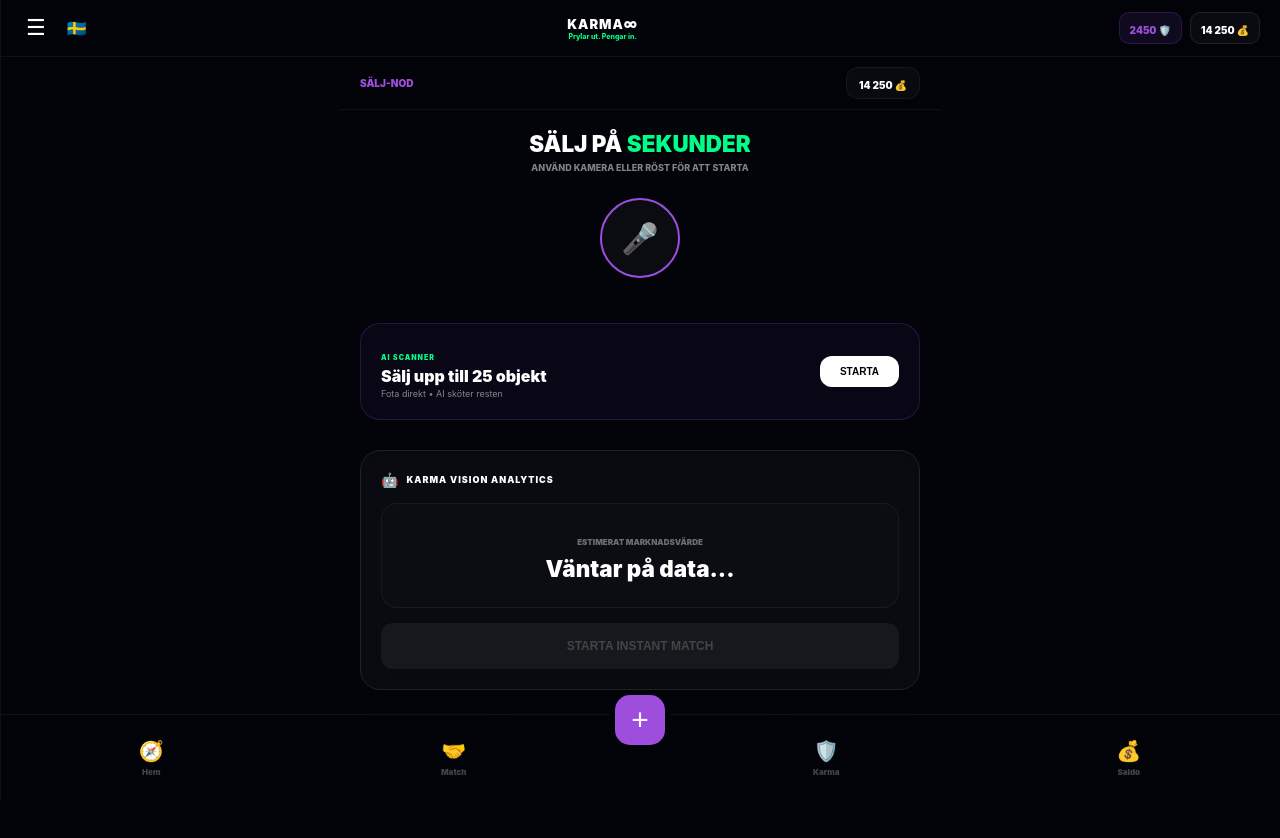
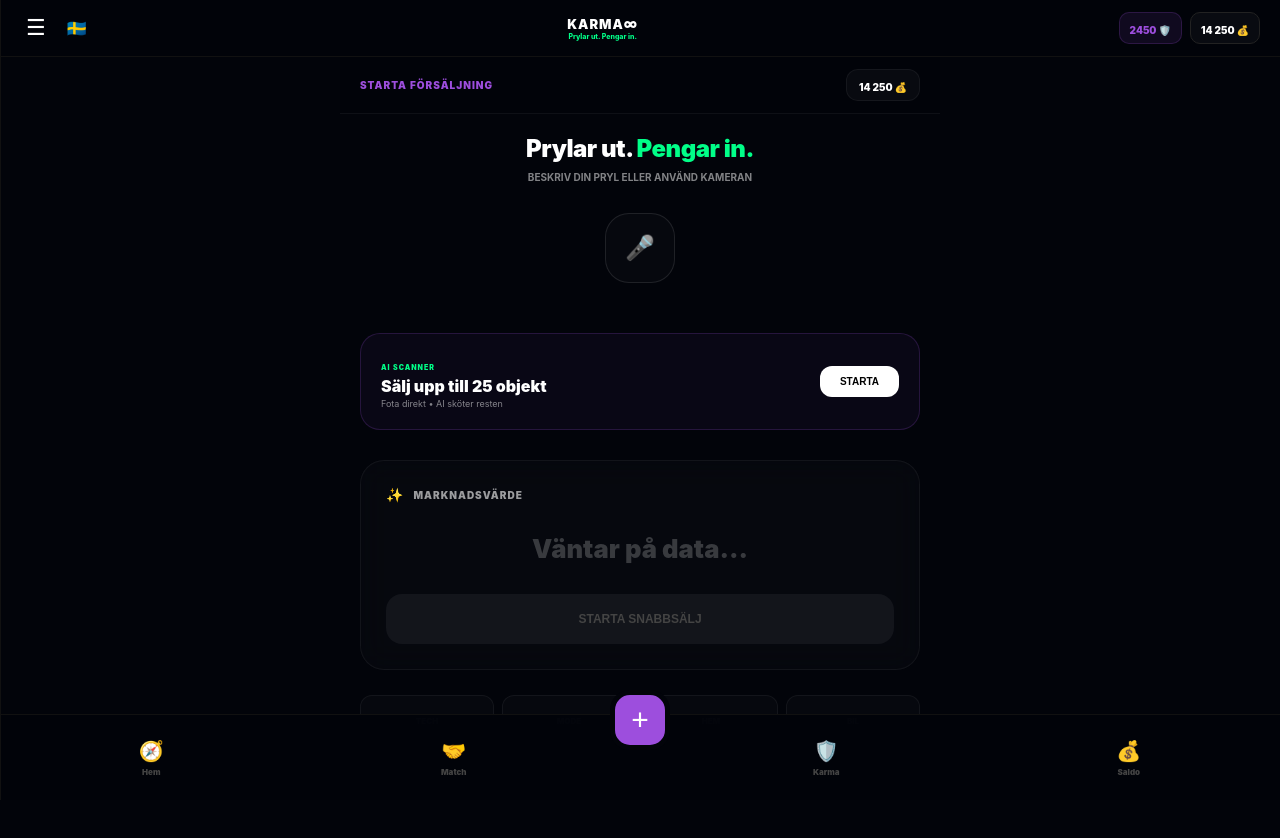
Before and after one commit to gascheckking/marketbeg-appGem, a Next.js app: page /sell in a window 1280 px wide. Shown: the top 838 px of the page. Built offline with nearby package versions, Linux system fonts and the light colour scheme.

Commit message:
Update page.tsx

```diff
--- a/app/sell/page.tsx
+++ b/app/sell/page.tsx
@@ -9,26 +9,24 @@ export default function StandardSell() {
 
   const startVoiceScan = () => {
     setIsRecording(true);
-    setAiStatus("Lyssnar...");
+    setAiStatus("Lyssnar på beskrivning...");
     setTimeout(() => {
       setIsRecording(false);
-      setAiStatus("iPhone 15 Pro funnen - 9 800 KR");
+      setAiStatus("iPhone 15 Pro funnen • 9 800 KR");
     }, 2000);
   };
 
   return (
-    <div className="page-wrapper" style={{ animation: 'fadeIn 0.5s ease' }}>
+    <div className="page-wrapper" style={{ animation: 'fadeIn 0.5s ease', background: '#02040a', minHeight: '100vh' }}>
 
-      {/* LÅST SYSTEM-NAV (Toppen) */}
+      {/* SYSTEM-NAV (Toppen - Enhetlig med resten av appen) */}
       <div style={{
         position: 'sticky', top: 0, zIndex: 100,
         background: 'rgba(2, 4, 10, 0.95)', backdropFilter: 'blur(20px)',
-        borderBottom: '1px solid rgba(255,255,255,0.05)', padding: '10px 20px'
+        borderBottom: '1px solid rgba(255,255,255,0.05)', padding: '12px 20px'
       }}>
         <div style={{ display: 'flex', justifyContent: 'space-between', alignItems: 'center' }}>
-          <div style={{ display: 'flex', gap: '15px' }}>
-             <span style={{ fontSize: '10px', fontWeight: 900, color: 'var(--neon-purple)' }}>SÄLJ-NOD</span>
-          </div>
+          <span style={{ fontSize: '10px', fontWeight: 900, color: 'var(--neon-purple)', letterSpacing: '1px' }}>STARTA FÖRSÄLJNING</span>
           <div style={{ background: 'rgba(255,255,255,0.03)', padding: '5px 12px', borderRadius: '12px', border: '1px solid rgba(255,255,255,0.05)' }}>
              <span style={{ fontSize: '10px', fontWeight: 900 }}>14 250 💰</span>
           </div>
@@ -36,24 +34,24 @@ export default function StandardSell() {
       </div>
 
       <div style={{ padding: '20px' }}>
-        <header style={{ marginBottom: '25px', textAlign: 'center' }}>
-          <h1 style={{ fontSize: '1.4rem', fontWeight: 900, margin: 0 }}>SÄLJ PÅ <span style={{ color: 'var(--neon-mint)' }}>SEKUNDER</span></h1>
-          <p style={{ fontSize: '9px', opacity: 0.5, fontWeight: 800, marginTop: '5px' }}>
-            {isRecording ? "AI ANALYSERAR DIN RÖST..." : "ANVÄND KAMERA ELLER RÖST FÖR ATT STARTA"}
+        <header style={{ marginBottom: '30px', textAlign: 'center' }}>
+          <h1 style={{ fontSize: '1.5rem', fontWeight: 900, margin: 0, letterSpacing: '-0.5px' }}>Prylar ut. <span style={{ color: 'var(--neon-mint)' }}>Pengar in.</span></h1>
+          <p style={{ fontSize: '10px', opacity: 0.5, fontWeight: 700, marginTop: '8px' }}>
+            {isRecording ? "SYSTEMET LYSSNAR..." : "BESKRIV DIN PRYL ELLER ANVÄND KAMERAN"}
           </p>
         </header>
 
-        {/* RÖST-AKTIVERING (Centrerad och dominant) */}
-        <div style={{ display: 'flex', justifyContent: 'center', marginBottom: '30px' }}>
+        {/* RÖST-AKTIVERING (Lugnare visuell stil) */}
+        <div style={{ display: 'flex', justifyContent: 'center', marginBottom: '35px' }}>
           <button
             onClick={startVoiceScan}
             style={{
-              width: '80px', height: '80px', borderRadius: '50%',
-              background: isRecording ? 'var(--neon-purple)' : 'rgba(255,255,255,0.03)',
-              border: '2px solid var(--neon-purple)',
+              width: '70px', height: '70px', borderRadius: '24px',
+              background: isRecording ? 'var(--neon-purple)' : 'rgba(255,255,255,0.02)',
+              border: isRecording ? '2px solid var(--neon-purple)' : '1px solid rgba(255,255,255,0.1)',
               display: 'flex', alignItems: 'center', justifyContent: 'center',
-              fontSize: '30px', transition: '0.3s',
-              boxShadow: isRecording ? '0 0 25px var(--neon-purple)' : 'none'
+              fontSize: '24px', transition: 'all 0.3s cubic-bezier(0.4, 0, 0.2, 1)',
+              boxShadow: isRecording ? '0 0 30px rgba(157, 78, 221, 0.3)' : 'none'
             }}>
             {isRecording ? '🎙️' : '🎤'}
           </button>
@@ -63,47 +61,57 @@ export default function StandardSell() {
           {/* DIN BEFINTLIGA KAMERA-KOMPONENT */}
           <CameraBatch />
 
-          {/* AI ANALYTICS BOX */}
+          {/* ESTIMERINGSKORT (Lugn copy) */}
           <div className="glass-card" style={{
-            display: 'flex', flexDirection: 'column', gap: '15px', padding: '20px',
-            border: aiStatus.includes("funnen") ? '1px solid var(--neon-mint)' : '1px solid #222'
+            display: 'flex', flexDirection: 'column', gap: '20px', padding: '25px',
+            borderRadius: '24px',
+            background: 'rgba(255,255,255,0.02)',
+            border: aiStatus.includes("funnen") ? '1px solid rgba(0, 255, 136, 0.3)' : '1px solid rgba(255,255,255,0.05)'
           }}>
-            <div style={{ display: 'flex', alignItems: 'center', gap: '8px' }}>
-              <span style={{ fontSize: '14px' }}>🤖</span>
-              <h3 style={{ fontSize: '9px', fontWeight: 900, letterSpacing: '1px', margin: 0 }}>KARMA VISION ANALYTICS</h3>
+            <div style={{ display: 'flex', alignItems: 'center', gap: '10px' }}>
+              <span style={{ fontSize: '14px' }}>✨</span>
+              <h3 style={{ fontSize: '10px', fontWeight: 900, letterSpacing: '1px', margin: 0, opacity: 0.6 }}>MARKNADSVÄRDE</h3>
             </div>
 
-            <div style={{
-              padding: '25px 15px', background: 'rgba(255,255,255,0.01)',
-              borderRadius: '16px', border: '1px solid rgba(255,255,255,0.05)', textAlign: 'center'
-            }}>
-              <p style={{ fontSize: '8px', fontWeight: 900, marginBottom: '8px', opacity: 0.4 }}>ESTIMERAT MARKNADSVÄRDE</p>
-              <div style={{ fontSize: '1.4rem', fontWeight: 900, color: aiStatus.includes("funnen") ? 'var(--neon-mint)' : '#fff' }}>
+            <div style={{ textAlign: 'center', padding: '10px 0' }}>
+              <div style={{
+                fontSize: '1.6rem',
+                fontWeight: 900,
+                color: aiStatus.includes("funnen") ? '#fff' : 'rgba(255,255,255,0.2)',
+                transition: '0.3s'
+              }}>
                 {aiStatus}
               </div>
+              {aiStatus.includes("funnen") && (
+                <p style={{ fontSize: '9px', color: 'var(--neon-mint)', fontWeight: 800, marginTop: '8px' }}>
+                  BASERAT PÅ DIN TILLIT OCH TIDIGARE AFFÄRER
+                </p>
+              )}
             </div>
 
             <button
               className="primary-btn"
               style={{
-                padding: '16px', fontSize: '12px', fontWeight: 900,
-                background: aiStatus.includes("funnen") ? 'var(--neon-purple)' : 'rgba(255,255,255,0.05)',
-                color: aiStatus.includes("funnen") ? '#fff' : '#444'
+                padding: '18px', borderRadius: '16px', fontSize: '12px', fontWeight: 900,
+                background: aiStatus.includes("funnen") ? '#fff' : 'rgba(255,255,255,0.05)',
+                color: aiStatus.includes("funnen") ? '#000' : '#444',
+                border: 'none', transition: '0.3s',
+                cursor: aiStatus.includes("funnen") ? 'pointer' : 'not-allowed'
               }}
               disabled={!aiStatus.includes("funnen")}
             >
-              STARTA INSTANT MATCH
+              STARTA SNABBSÄLJ
             </button>
           </div>
 
-          {/* SMALA AVLÅNGA KATEGORIER (För snabbval) */}
+          {/* SNABBVAL (Kategorier) */}
           <div style={{ display: 'grid', gridTemplateColumns: 'repeat(4, 1fr)', gap: '8px', marginTop: '10px' }}>
             {['TECH', 'MODE', 'HEM', 'BIL'].map((cat, i) => (
               <div key={i} style={{
-                background: 'rgba(255,255,255,0.02)', borderRadius: '10px', padding: '12px 0',
-                textAlign: 'center', border: '1px solid #222'
+                background: 'rgba(255,255,255,0.02)', borderRadius: '12px', padding: '12px 0',
+                textAlign: 'center', border: '1px solid rgba(255,255,255,0.05)'
               }}>
-                <span style={{ fontSize: '8px', fontWeight: 900, opacity: 0.5 }}>{cat}</span>
+                <span style={{ fontSize: '8px', fontWeight: 900, opacity: 0.4 }}>{cat}</span>
               </div>
             ))}
           </div>
@@ -111,7 +119,7 @@ export default function StandardSell() {
       </div>
 
       <style jsx>{`
-        @keyframes fadeIn { from { opacity: 0; } to { opacity: 1; } }
+        @keyframes fadeIn { from { opacity: 0; transform: translateY(5px); } to { opacity: 1; transform: translateY(0); } }
       `}</style>
     </div>
   );
```
